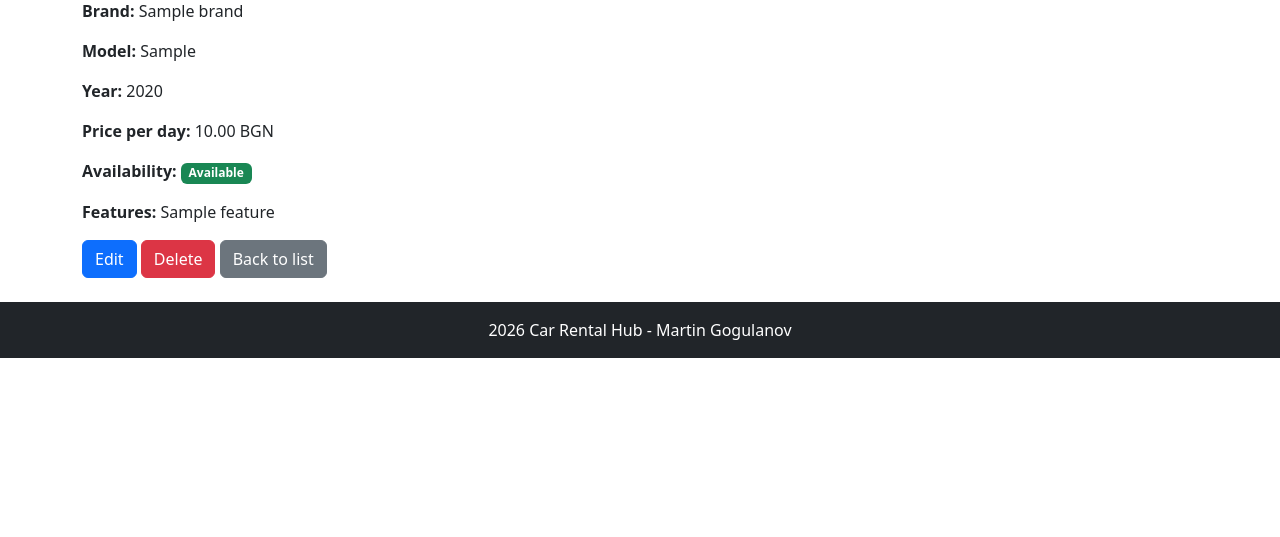
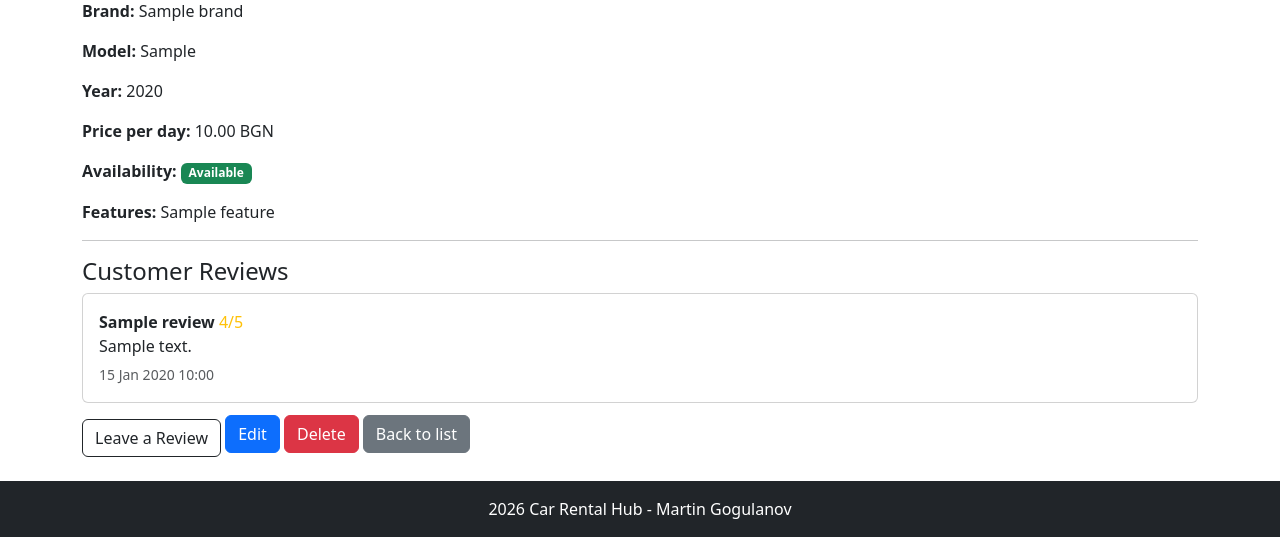
Before and after one commit to MonsterGuti/Car-Rental-Hub, a Django app: page /cars/1/ in a window 1280 px wide. Shown: the part 443-980 px from the top of the page. Before the commit the page ends 801 px from the top, so only its background shows below. Run offline with Django 5.2, Linux system fonts and the light colour scheme; tables that the repository leaves empty hold one stand-in row (values such as "Sample post"); grey boxes marked "Sample" are stand-in pictures.

Commit message:
Refactoring car-detail template.

```diff
--- a/templates/cars/car-detail.html
+++ b/templates/cars/car-detail.html
@@ -15,7 +15,31 @@
         </span>
     </p>
     <p><strong>Features:</strong> {{ features_list }}</p>
+    <hr>
+    <h4>Customer Reviews</h4>
 
+    {% if reviews %}
+        {% for review in reviews %}
+            <div class="card mb-2">
+                <div class="card-body">
+                    <strong>{{ review.customer_name }}</strong>
+                    <span class="text-warning">
+                    {{ review.rating }}/5
+                </span>
+                    <p class="mb-1">{{ review.content }}</p>
+                    <small class="text-muted">
+                        {{ review.created_at|date:"d M Y H:i" }}
+                    </small>
+                </div>
+            </div>
+        {% endfor %}
+    {% else %}
+        <p>No reviews yet.</p>
+    {% endif %}
+
+    <a href="{% url 'common:add-review' car.pk %}" class="btn btn-outline-dark mt-2">
+        Leave a Review
+    </a>
     <a href="{% url 'cars:car-update' car.pk %}" class="btn btn-primary">Edit</a>
     <a href="{% url 'cars:car-delete' car.pk %}" class="btn btn-danger">Delete</a>
     <a href="{% url 'cars:car-list' %}" class="btn btn-secondary">Back to list</a>
```
